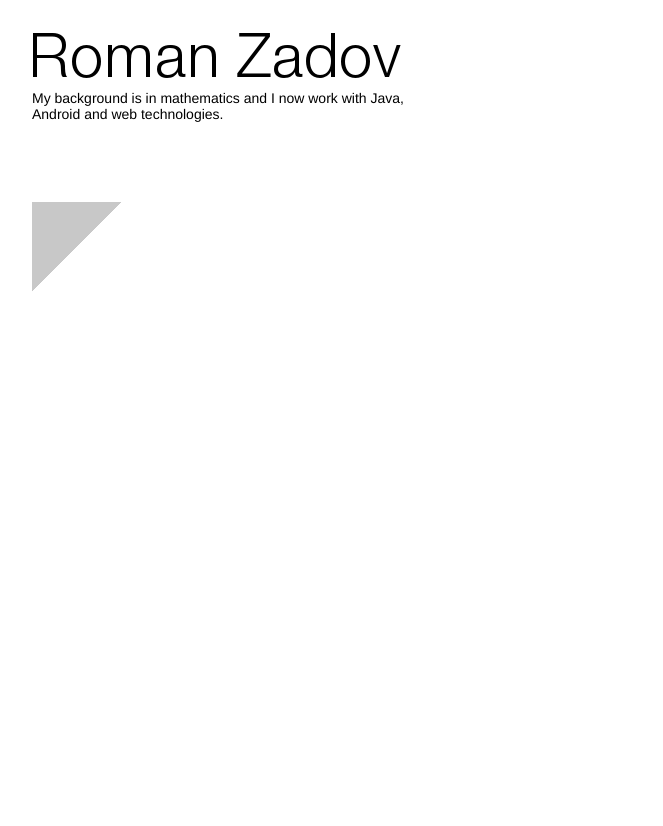
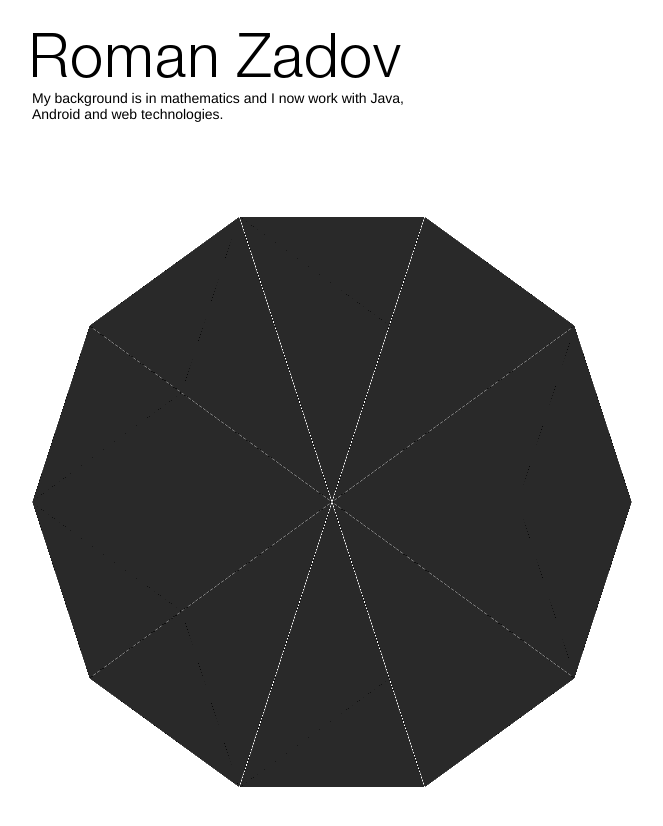
Before and after one commit to romanzadov/rzWeb, a plain HTML site: page index.html in a window 1280 px wide. Shown: the whole page, without its empty margins (208-871 px from the left). Before the commit the page ends 800 px from the top, so only its background shows below. Drawn offline with nearby package versions, Linux system fonts and the light colour scheme.

Commit message:
added penrose triangle code

```diff
--- a/index.html
+++ b/index.html
@@ -14,7 +14,7 @@
 <div id="content">
 	<div id="content-text">
 	</div>
-	<canvas id="canvas" />
+	<canvas id="canvas" width="1000" height="1000"/>
 </div><!--content-->
 <div id="footer"></div><!--footer-->
 
--- a/js/dot.js
+++ b/js/dot.js
@@ -1,28 +1,78 @@
-var trianglePoints;
+var triangles = [];
+var goldenRatio = (1 + Math.sqrt(5)) / 2;
+var c;
 
-function drawTriangle() {
-	var c = document.getElementById('canvas').getContext('2d');
+function drawTriangle(triangle) {
 	c.globalAlpha = 0.01;
-	c.fillStyle = '#333';
+	if (triangle.color) {
+		c.fillStyle = '#033';
+	} else {
+		c.fillStyle = '#303';
+	}
 	c.beginPath();
-	c.moveTo(trianglePoints.a.x, trianglePoints.a.y);
-	c.lineTo(trianglePoints.b.x, trianglePoints.b.y);
-	c.lineTo(trianglePoints.c.x, trianglePoints.c.y);
+	c.moveTo(triangle.A.x, triangle.A.y);
+	c.lineTo(triangle.B.x, triangle.B.y);
+	c.lineTo(triangle.C.x, triangle.C.y);
 	c.closePath();
 	c.fill();
 }
-function fadeInTriangle(points) {
-	trianglePoints = points;
-	for (var i = 0; i<20; i++) {
-		window.setTimeout(drawTriangle, i*50);
+function fadeInTriangle(triangle) {
+	for (var i = 0; i<100; i++) {
+		window.setTimeout(drawTriangle(triangle), i*50);
 	}
 }
 
 $(function(){
+	c = document.getElementById('canvas').getContext('2d');
+	var A = {x:300, y:300};
+	var r = 300;
+	var theta = 36 * (Math.PI/180);
+	var outerPoints = {};
+	for (var i=0; i<11; i++) {
+		var x = r * Math.cos( i*theta ) + A.x;
+		var y = r * Math.sin( i*theta ) + A.y;
+		outerPoints[i] = {x:x, y:y};
+	}
+	for (var i=0; i<11; i++) {
+		if (i%2 == 0) {
+			var triangle = {A:A, B:outerPoints[i], C:outerPoints[(i+1)%10], color:0};
+		} else {
+			var triangle = {A:A, B:outerPoints[(i+1)%10], C:outerPoints[i], color:0};
+		}
+		triangles.push(triangle)
+	}
 
-	var a = {x:0, y:0};
-	var b = {x:0, y:90};
-	var c = {x:90, y:0};
+	triangles = triangles.concat(subdivide());
+	//triangles = triangles.concat(subdivide());
 
-	fadeInTriangle({a:a, b:b, c:c});
+	for (var i=0; i<triangles.length; i++) {
+		window.setTimeout(fadeInTriangle(triangles[i]), 500);
+	}
 });
+
+function subdivide() {
+    var result = [];
+    for (var i=0; i<triangles.length; i++) {
+		var triangle = triangles[i];
+		var color = triangle.color;
+		var A = triangle.A;
+		var B = triangle.B;
+		var C = triangle.C;
+        if (color == 0) {
+            // Subdivide red triangle
+            var x = A.x + (B.x - A.x) / goldenRatio;
+            var y = A.y + (B.y - A.y) / goldenRatio;
+            var P = {x:x, y:y};
+            result.push({A:C, B:P, C:B, color:0});
+            result.push({A:B, B:C, C:A, color:1});
+        } else {
+            // Subdivide blue triangle
+            var Q = {x:B.x + (A.x - B.x) / goldenRatio, y:B.y + (A.y - B.y) / goldenRatio};
+			var R = {x:B.x + (C.x - B.x) / goldenRatio, y:B.y + (C.y - B.y) / goldenRatio};
+			result.push({A:R, B:C, C:A, color:1});
+			result.push({A:Q, B:R, C:B, color:1});
+			result.push({A:R, B:Q, C:A, color:0});
+		}
+	}
+	return result;
+}
```
